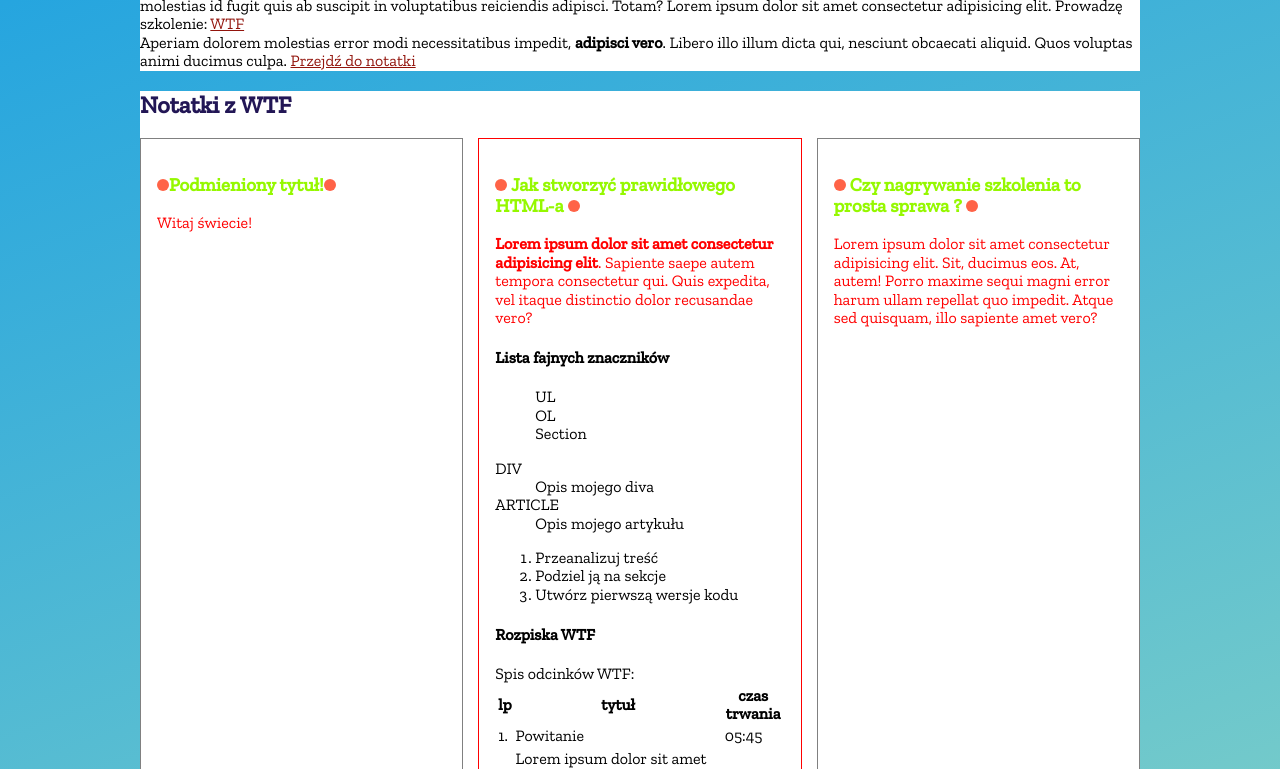
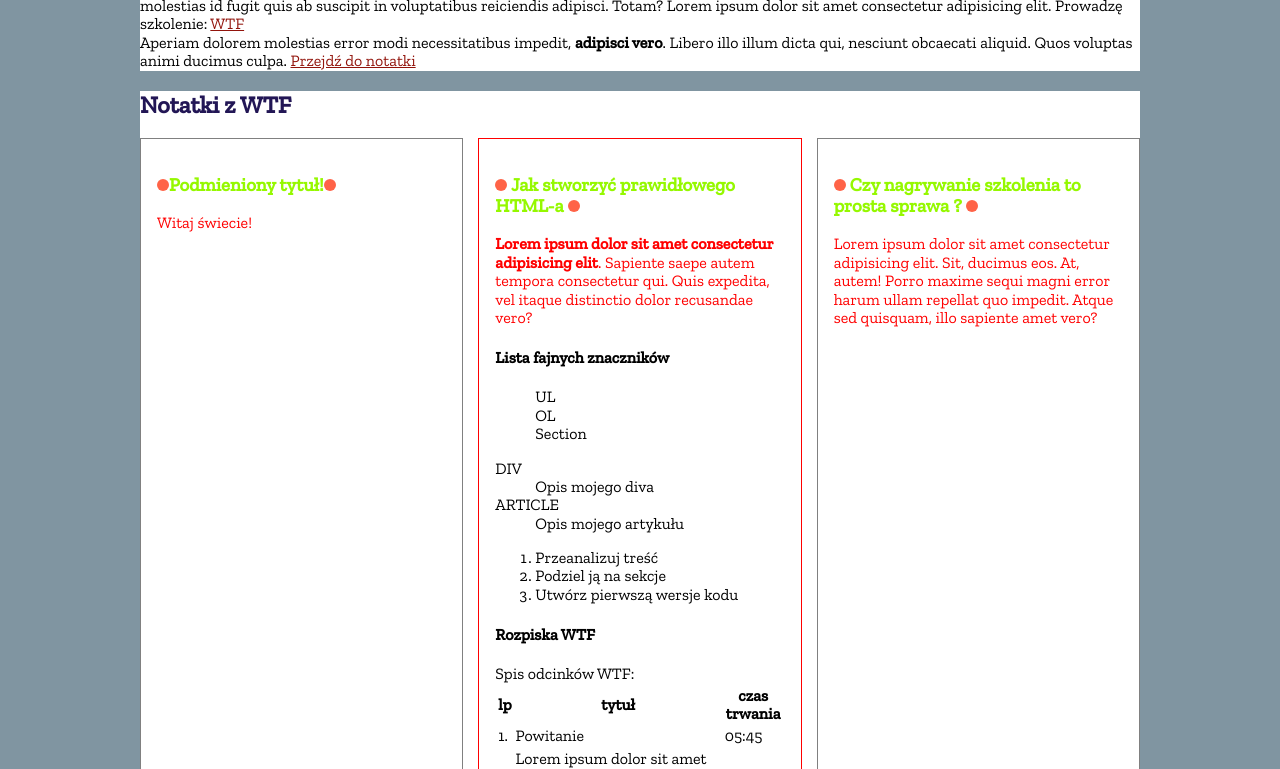
Before and after one commit to 0CEAN717/webpack-test, a website built with webpack: page src/pages/index.html in a window 1280 px wide. Shown: the part 602-1371 px from the top of the page. Built offline with nearby package versions, Linux system fonts and the light colour scheme.

Commit message:
New background

```diff
--- a/src/scss/main.scss
+++ b/src/scss/main.scss
@@ -12,8 +12,7 @@ html {
    }
 
 body {
-    background-color: #0093E9;
-    background-image: linear-gradient(160deg, #0093E9 0%, #80D0C7 100%);
+    background-color: #8095a1;
     font-family: 'Zilla Slab', serif;
 }
 
```
